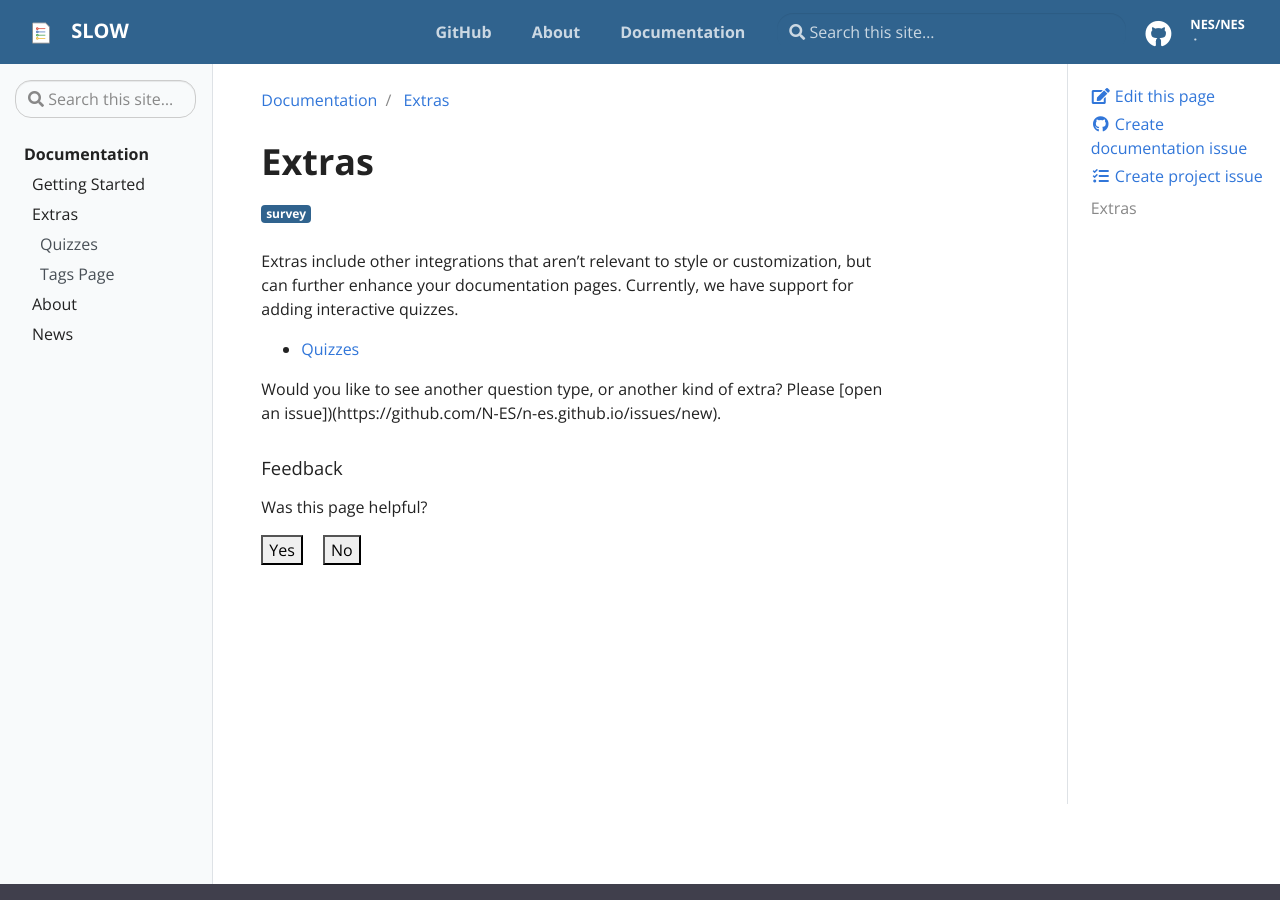
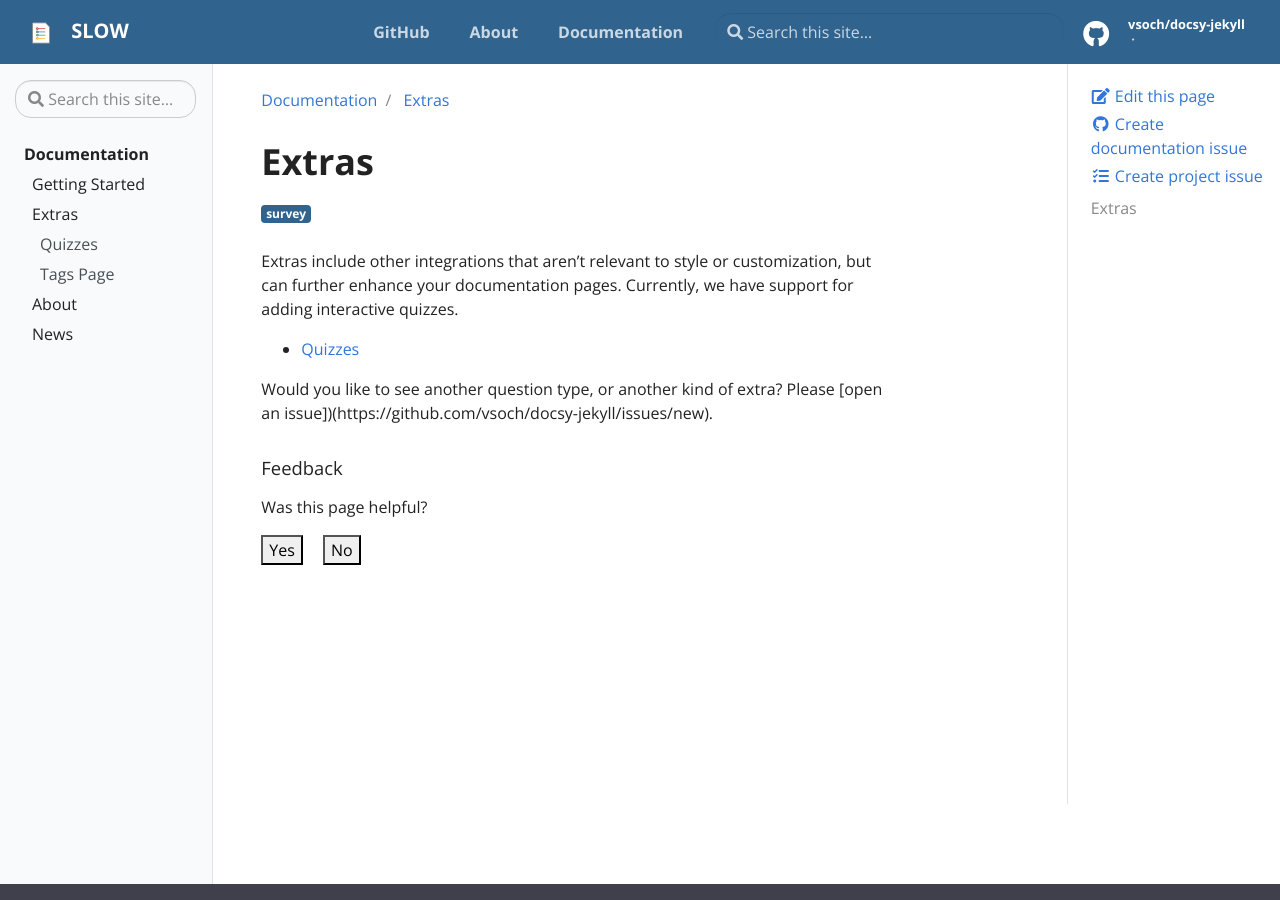
Before and after one commit to N-ES/n-es.github.io, a Jekyll site: the page built from _docs/extras/index.md, in a window 1280 px wide and 900 px high. Built offline with Jekyll 4.4.1, drawn with Linux system fonts in a browser that asks for light colours; some of the changed text lies outside the part shown.

Commit message:
Update _config.yml

```diff
--- a/_config.yml
+++ b/_config.yml
@@ -16,12 +16,11 @@
 
 title: Slow
 email: nus9505@gmail.com
-author: NES
+author: Dinosaur Avocado
 description: > # this means to ignore newlines until "baseurl:"
   Write an awesome description for your new site here. You can edit this
   line in _config.yml. It will appear in your document head meta (for
   Google search results) and in your feed.xml site description.
-
 # DO NOT CHANGE THE LINE OF THIS FILE without editing .circleci/circle_urls.sh
 baseurl: "" # the subpath of your site, e.g. /blog
 
@@ -29,14 +28,14 @@ baseurl: "" # the subpath of your site, e.g. /blog
 url: "https://n-es.github.io" # the base hostname & protocol for your site
 
 # Social (First three Required)
-repo: "https://github.com/N-ES/n-es.github.io"
-github_user: "NES"
-github_repo: "NES"
+repo: "https://github.com/vsoch/docsy-jekyll"
+github_user: "vsoch"
+github_repo: "docsy-jekyll"
 
 # Optional
-#twitter: NES
-#linkedin: NES
-dockerhub: NES
+twitter: vsoch
+linkedin: vsochat
+dockerhub: vanessa
 
 # Should there be feedback buttons at the bottom of pages?
 feedback: true
@@ -93,3 +92,6 @@ defaults:
       type: "posts"
     values:
       layout: "post"
+
+
+remote_theme : vsoch/docsy-jekyll
```
